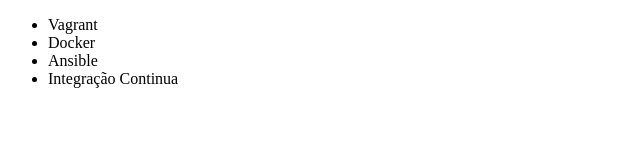
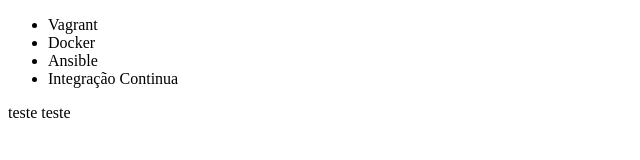
Before and after one commit to marcelgpaixao/alura-git, a plain HTML site: page index.html in a window 1280 px wide. Shown: the full height of the page, 0-640 px from the left. Drawn offline with Linux system fonts and the light colour scheme.

```diff
--- a/index.html
+++ b/index.html
@@ -12,4 +12,8 @@
         <li>Integração Continua</li>
     </ul>
 </body>
+
+<p> teste teste </p>
+
+
 </html>
```
